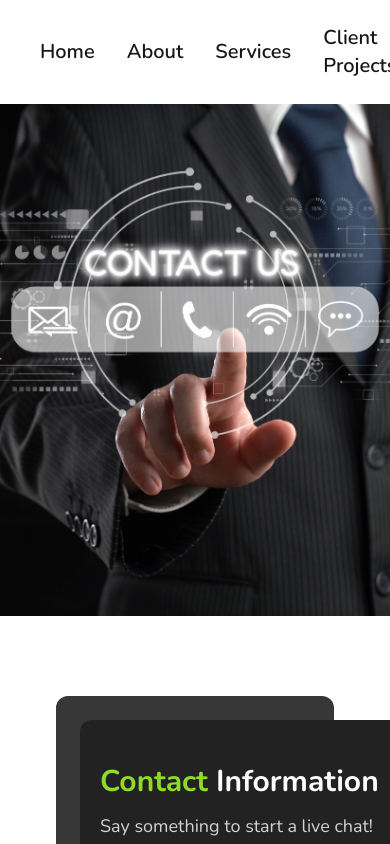
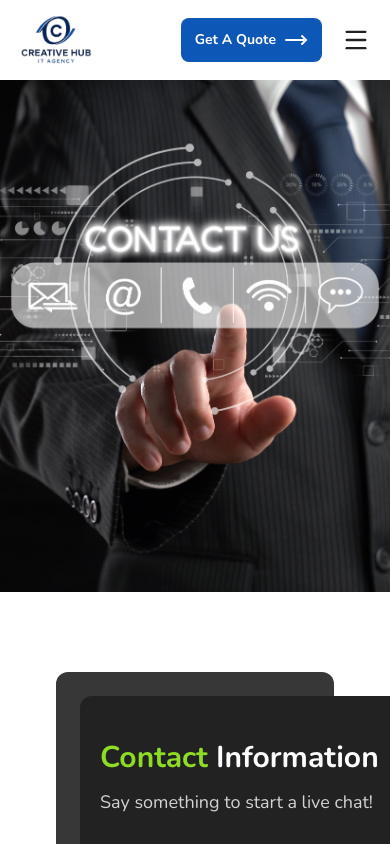
Before and after one commit to ariful97768/Creative-Hub-Portfolio, a Next.js app: page /contact in a window 390 px wide. Shown: the top 844 px of the page. Built offline with nearby package versions, Linux system fonts and the light colour scheme.

Commit message:
Made navbar responsive

```diff
--- a/src/components/header.tsx
+++ b/src/components/header.tsx
@@ -1,5 +1,5 @@
 "use client";
-import { MoveRight } from "lucide-react";
+import { Hamburger, Menu, MoveRight } from "lucide-react";
 import Image from "next/image";
 import logo from "@/assets/logo-removeBg-preview.png";
 import Link from "next/link";
@@ -26,20 +26,21 @@ export default function Header() {
   return (
     <nav
       className={
-        "sticky top-0 z-50 bg-white mx-auto transition-all duration-300 ease-in-out" +
+        "sticky top-0 z-50 bg-white text-dark mx-auto transition-all duration-300 ease-in-out" +
         (isFloating ? " rounded-full top-6 shadow-md max-w-7xl" : " max-w-full")
       }
     >
-      <div className="max-w-360 mx-auto flex py-3 items-center justify-between px-10">
+      <div className="max-w-360 mx-auto flex py-3 px-5 md:px-10 items-center justify-between">
         {/* Logo */}
-        <div>
+        <div className="relative lg:w-24 lg:h-17 w-18 h-14">
           <Link href={"/"}>
-            <Image src={logo} width={97} height={68} alt="Logo" />
+            <Image src={logo} fill className="object-contain" alt="Logo" />
           </Link>
         </div>
-        {/* Navigation */}
+
+        {/* Navigation Menus*/}
         <div>
-          <ul className="flex items-center gap-8 text-xl font-semibold">
+          <ul className="items-center lg:gap-8 md:flex hidden gap-4 lg:text-xl text-base font-semibold">
             <li>
               <Link className="hover:text-primary" href="/">
                 Home
@@ -72,14 +73,68 @@ export default function Header() {
             </li>
           </ul>
         </div>
-        {/* Contact Button */}
+
         <div className="flex items-center">
+          {/* Contact Button */}
           <Link href={"/contact"}>
             <Button variant={"primary"}>
               Get A Quote
               <MoveRight />
             </Button>
           </Link>
+
+          {/* Hamburger Icon */}
+          <div className="ml-5 block md:hidden">
+            <Menu
+              className="text-dark"
+              onClick={() => setIsOpen(!isOpen)}
+              size={28}
+            />
+          </div>
+
+          {/* Mobile menu */}
+          {isOpen && (
+            <div className="lg:hidden absolute top-20 md:top-20 right-0 w-xs border-t shadow-lg bg-white border rounded-xl mr-5 md:mr-10 border-gray-200 pb-6">
+              <div className="p-4 gap-2 max-w-xs flex flex-col">
+                <Link
+                  href="#/"
+                  className="block border bg-white border-gray-200 px-3 py-2 text-base font-medium text-dark hover:text-navy hover:bg-light-gray rounded-md"
+                >
+                  Home
+                </Link>
+                <Link
+                  href="/about"
+                  className="block border bg-white border-gray-200 px-3 py-2 text-base font-medium text-dark hover:text-navy hover:bg-light-gray rounded-md"
+                >
+                  About
+                </Link>
+                <Link
+                  href="#services"
+                  className="block border bg-white border-gray-200 px-3 py-2 text-base font-medium text-dark hover:text-navy hover:bg-light-gray rounded-md"
+                >
+                  Services
+                </Link>
+                <Link
+                  href="/projects"
+                  className="block border bg-white border-gray-200 px-3 py-2 text-base font-medium text-dark hover:text-navy hover:bg-light-gray rounded-md"
+                >
+                  Client Projects
+                </Link>
+                <Link
+                  href="/team"
+                  className="block border bg-white border-gray-200 px-3 py-2 text-base font-medium text-dark hover:text-navy hover:bg-light-gray rounded-md"
+                >
+                  Our Team
+                </Link>
+                <Link
+                  href="/contact"
+                  className="block border bg-white border-gray-200 px-3 py-2 text-base font-medium text-dark hover:text-navy hover:bg-light-gray rounded-md"
+                >
+                  Contact Us
+                </Link>
+              </div>
+            </div>
+          )}
         </div>
       </div>
     </nav>
--- a/src/components/ui/button.tsx
+++ b/src/components/ui/button.tsx
@@ -9,9 +9,9 @@ export default function Button({
 }) {
   const classNames = {
     primary:
-      "flex items-center gap-2 px-4.5 py-4 rounded-lg font-bold bg-accent text-white",
+      "flex items-center gap-2 text-sm lg:text-base lg:px-4.5 lg:py-4 px-3.5 py-2.5 rounded-lg font-bold bg-accent text-white",
     secondary:
-      "flex items-center gap-2 px-4.5 py-4 rounded-lg font-bold bg-white text-[#6D6565]",
+      "flex items-center gap-2 text-sm lg:text-base lg:px-4.5 lg:py-4 px-3.5 py-2.5 rounded-lg font-bold bg-white text-[#6D6565]",
     rounded:
       "flex items-center gap-2 px-10 py-3.5 rounded-full font-bold bg-accent text-white",
     action:
@@ -19,7 +19,7 @@ export default function Button({
   };
   return (
     <button
-      className={`${classNames[variant]}  group hover:cursor-pointer active:scale-97 transition duration-300`}
+      className={`${classNames[variant]} group hover:cursor-pointer active:scale-97 transition duration-300`}
     >
       {children}
     </button>
```
